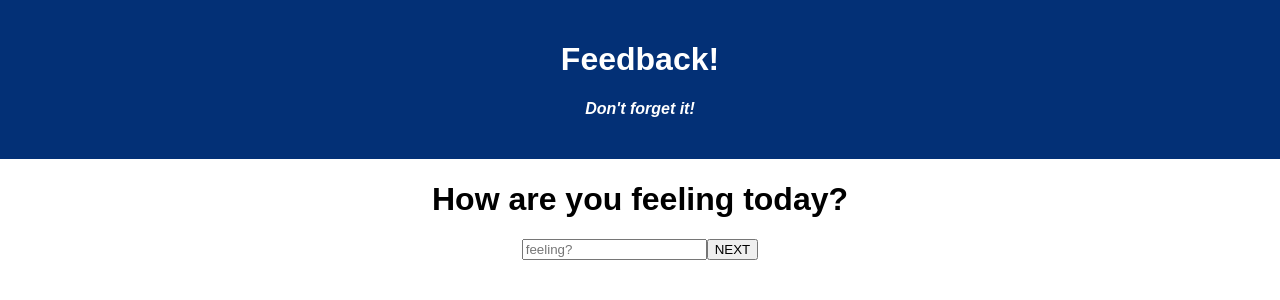
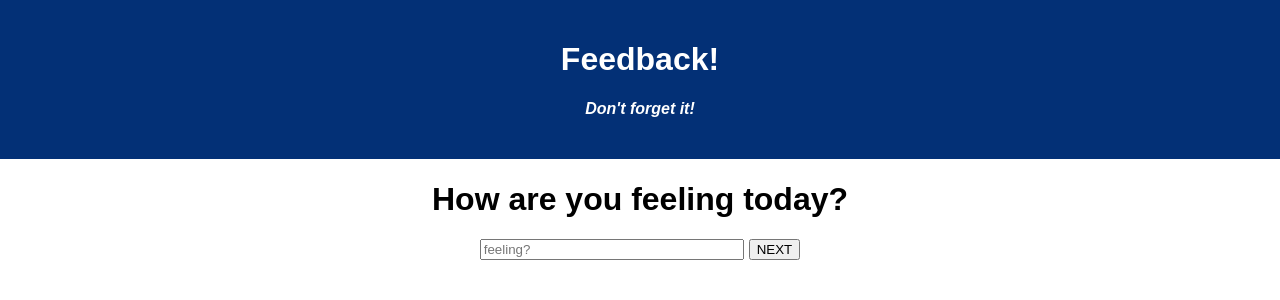
Before and after one commit to MrOrtiz1988/weekend-redux-feedback-loop, a React (Create React App) app: page /#/ in a window 1280 px wide. Shown: the top 300 px of the page. Built offline with nearby package versions, Linux system fonts and the light colour scheme.

Commit message:
database set up

```diff
--- a/src/components/App/App.css
+++ b/src/components/App/App.css
@@ -28,3 +28,11 @@ h4 {
   width: 50%;
   text-align: center;
 }
+
+input {
+  width: 40%;
+}
+
+.next {
+  margin-left: 5px;
+}
--- a/src/components/Comments/Comments.jsx
+++ b/src/components/Comments/Comments.jsx
@@ -30,7 +30,7 @@ function Comments () {
                 value={commentInput}
                 onChange={ event => setCommentInput(event.target.value) }
             />
-            <button>NEXT</button>
+            <button className='next'>NEXT</button>
         </form>
     )
 }
--- a/src/components/Feeling/Feeling.jsx
+++ b/src/components/Feeling/Feeling.jsx
@@ -26,12 +26,12 @@ function Feeling () {
             <h1>How are you feeling today?</h1>
             <input
                 required
-                type="text"
+                type="number" min="1" max="5"
                 placeholder="feeling?"
                 value={feelingInput}
                 onChange={ event => setFeelingInput(event.target.value) }
             />
-            <button>NEXT</button>
+            <button className='next'>NEXT</button>
         </form>
     )
 }
--- a/src/components/Supported/Supported.jsx
+++ b/src/components/Supported/Supported.jsx
@@ -26,12 +26,12 @@ function Supported () {
             <h1>How well are you being supported?</h1>
             <input
                 required
-                type="text"
-                placeholder="Supported?"
+                type="number" min="1" max="5"
+                placeholder="Support?"
                 value={supportedInput}
                 onChange={ event => setSupportedInput(event.target.value) }
             />
-            <button>NEXT</button>
+            <button className='next'>NEXT</button>
         </form>
     )
 }
--- a/src/components/Understanding/Understanding.jsx
+++ b/src/components/Understanding/Understanding.jsx
@@ -26,12 +26,12 @@ function Understanding () {
             <h1>How well are you understanding the content?</h1>
             <input
                 required
-                type="text"
+                type="number" min="1" max="5"
                 placeholder="Understanding?"
                 value={understandingInput}
                 onChange={ event => setUnderstandingInput(event.target.value) }
             />
-            <button>NEXT</button>
+            <button className='next'>NEXT</button>
         </form>
     )
 }
```
Also changed, not shown: 1 other file (tests, documents, lock files or other folders).
